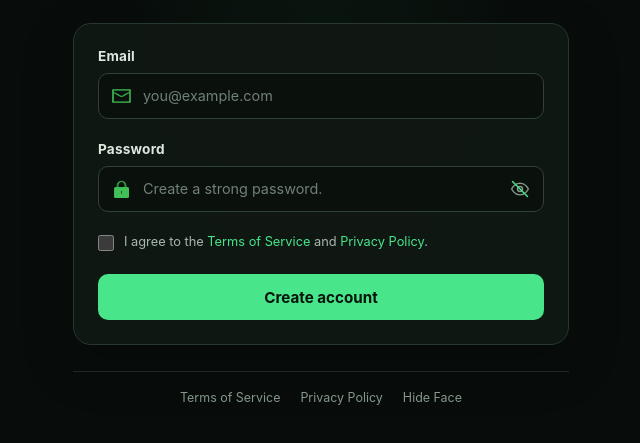
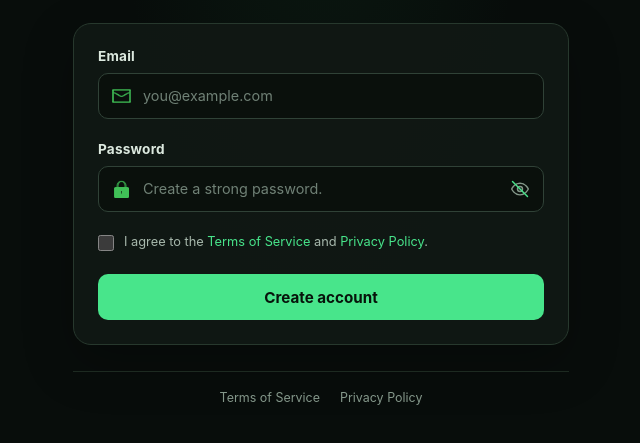
Before and after one commit to lukeskywalker4621-cmyk/tinygaurd, a website built with Vite: page tinygaurd/index.html in a window 1280 px wide. Shown: the part 299-742 px from the top of the page, without its empty margins (319-959 px from the left). Built offline with nearby package versions, Linux system fonts and the light colour scheme.

Commit message:
remove hidde_face button from create account screen

```diff
--- a/tinygaurd/index.html
+++ b/tinygaurd/index.html
@@ -84,7 +84,6 @@
   <footer>
     <a href="./TOS.html">Terms of Service</a>
     <a href="./privacy_policy.html">Privacy Policy</a>
-    <a href="./hide_face.html">Hide Face</a>
   </footer>
 
   <script>
```
